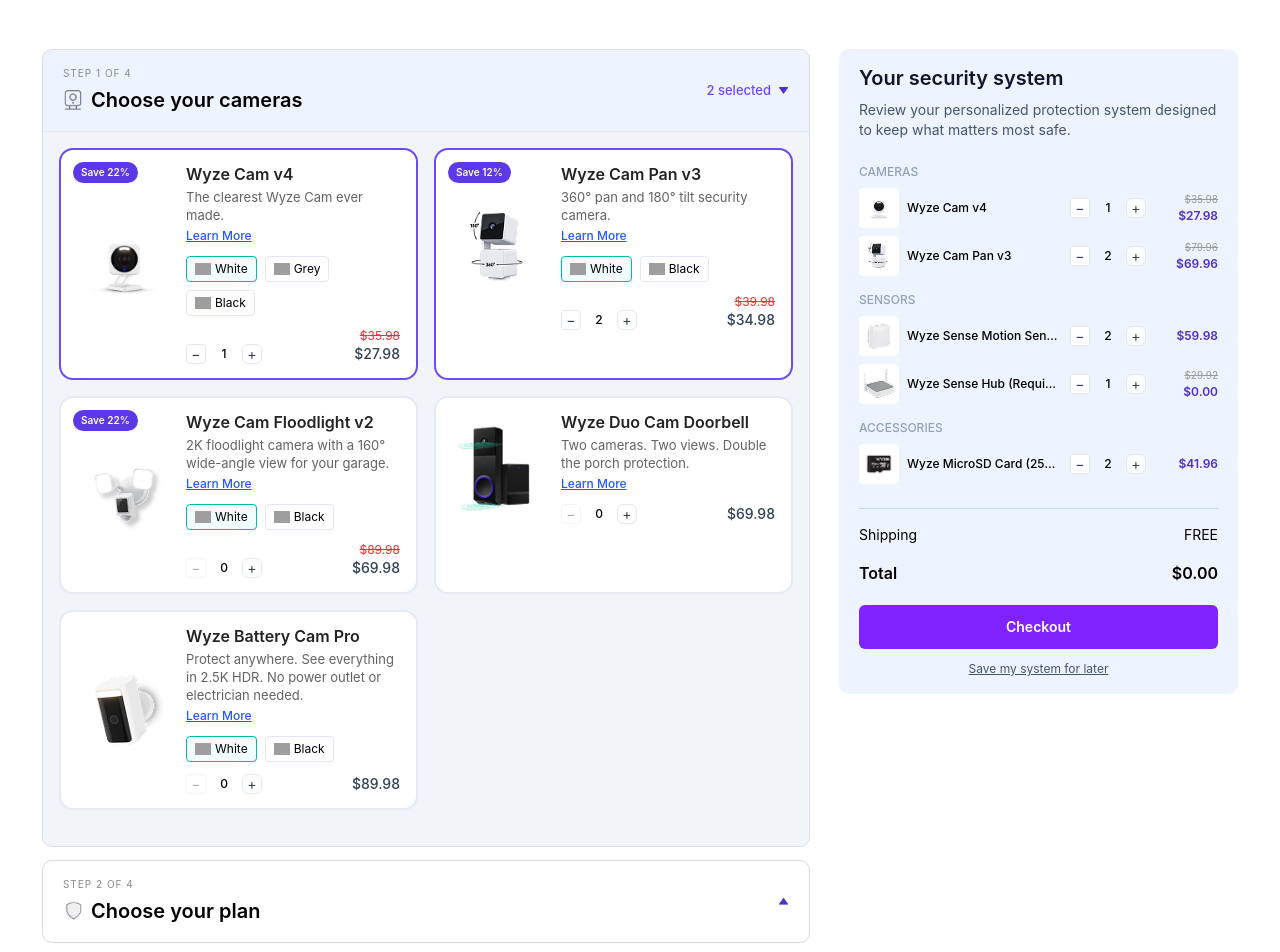
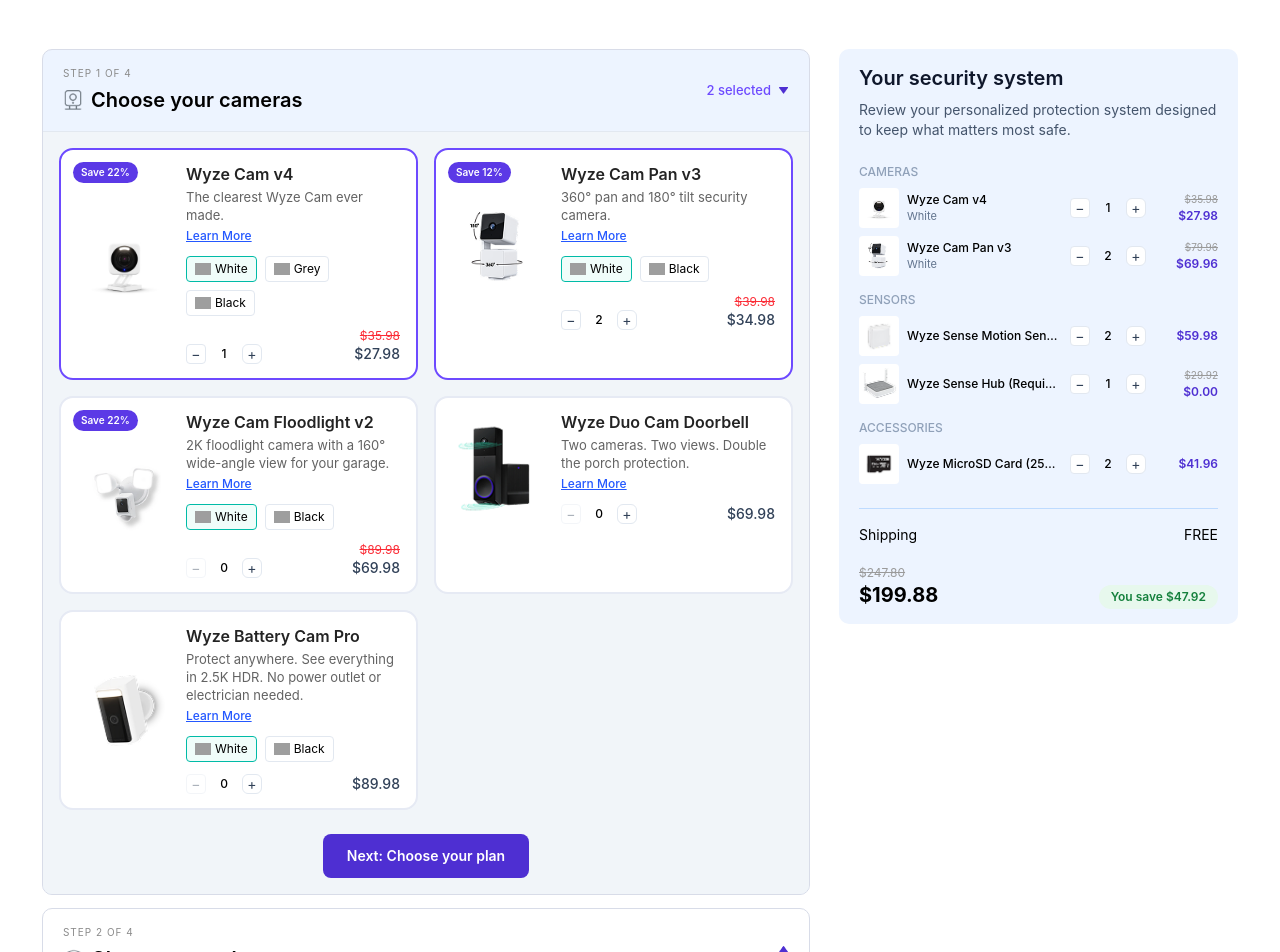
Before and after one commit to amara-wd/bundle-builder, a React (Vite) app: page / in a window 1280 px wide. Shown: the top 952 px of the page. Built offline with nearby package versions, Linux system fonts and the light colour scheme; grey boxes are pictures that could not be loaded.

Commit message:
local storage implemented

```diff
--- a/src/components/bundle/BundleBuilder.tsx
+++ b/src/components/bundle/BundleBuilder.tsx
@@ -1,4 +1,4 @@
-import { useState } from "react";
+import { useEffect, useState } from "react";
 import CameraIcon from "../../assets/icons/camera.png";
 import PlanIcon from "../../assets/icons/plan.png";
 import SensorsIcon from "../../assets/icons/sensors.png";
@@ -26,14 +26,31 @@
 
 const BundleBuilder = () => {
 const [selections, setSelections] =
-    useState<BundleSelections>(initialSelections);
+  useState<BundleSelections>(() => {
+    const saved = localStorage.getItem("bundleSelections");
+
+    return saved
+      ? JSON.parse(saved)
+      : initialSelections;
+  });
 
 const [activeVariants, setActiveVariants] =
-    useState<ActiveVariants>(initialActiveVariants);
+  useState<ActiveVariants>(() => {
+    const saved = localStorage.getItem("bundleVariants");
 
-  const [activeStep, setActiveStep] = useState("cameras");
+    return saved
+      ? JSON.parse(saved)
+      : initialActiveVariants;
+  });
+
+const [activeStep, setActiveStep] = useState<BundleStep["id"]>("cameras");
 const [selectedPlanId, setSelectedPlanId] =
-  useState<string | null>(null);
+  useState<string | null>(() => {
+    return (
+      localStorage.getItem("bundlePlan") ??
+      "cam-unlimited"
+    );
+  });
   const steps = productsData.steps as BundleStep[];
 
 const stepIcons = {
@@ -84,7 +101,35 @@
 
     return productSelections.default ?? 0;
   };
+const hardwareTotal = steps.reduce((total, step) => {
+  if (step.id === "plan") return total;
 
+  return (
+    total +
+    step.products.reduce((stepTotal, product) => {
+      const quantity = getProductQuantity(product);
+
+      return stepTotal + quantity * product.price;
+    }, 0)
+  );
+}, 0);
+
+const compareTotal = steps.reduce((total, step) => {
+  if (step.id === "plan") return total;
+
+  return (
+    total +
+    step.products.reduce((stepTotal, product) => {
+      const quantity = getProductQuantity(product);
+
+      const comparePrice =
+        product.compareAtPrice ?? product.price;
+
+      return stepTotal + quantity * comparePrice;
+    }, 0)
+  );
+}, 0);
+const savings = compareTotal - hardwareTotal;
   const reviewSteps = [
   ...steps.filter(step => step.id !== "plan"),
   ...steps.filter(step => step.id === "plan"),
@@ -96,6 +141,50 @@
 const selectedPlan = planStep?.plans.find(
   (plan) => plan.id === selectedPlanId
 );
+const monthlyPlanPrice =
+  selectedPlan?.monthlyPrice ?? 0;
+  const stepOrder: BundleStep["id"][] = [
+  "cameras",
+  "plan",
+  "sensors",
+  "protection",
+];
+const goToNextStep = () => {
+  const currentIndex = stepOrder.indexOf(activeStep);
+
+  if (currentIndex < stepOrder.length - 1) {
+    setActiveStep(stepOrder[currentIndex + 1]);
+  }
+};
+const currentIndex = stepOrder.indexOf(activeStep);
+useEffect(() => {
+  localStorage.setItem(
+    "bundleSelections",
+    JSON.stringify(selections)
+  );
+
+  localStorage.setItem(
+    "bundleVariants",
+    JSON.stringify(activeVariants)
+  );
+
+  localStorage.setItem(
+    "bundlePlan",
+    selectedPlanId ?? ""
+  );
+}, [
+  selections,
+  activeVariants,
+  selectedPlanId,
+]);
+const nextStep =
+  currentIndex < stepOrder.length - 1
+    ? steps.find(
+        (step) =>
+          step.id === stepOrder[currentIndex + 1]
+      )
+    : null;
+    const grandTotal = hardwareTotal + monthlyPlanPrice;
   return (
  <main className="min-h-screen bg-white">
   <div className="mx-auto flex w-full max-w-[1196px] flex-col gap-6 py-[49px] lg:flex-row lg:items-start lg:gap-[29px]">  {/* LEFT - BUILDER */}
@@ -130,11 +219,7 @@
                   {/* Step Header */}
                   <button
                     type="button"
-                    onClick={() =>
-                      setActiveStep(
-                        isOpen ? "" : step.id
-                      )
-                    }
+                    onClick={() => setActiveStep(step.id)}
                     className="flex w-full items-center justify-between px-5 py-4 text-left"
                   >
                   <div>
@@ -200,16 +285,16 @@
         onVariantChange={(variantId) =>
           updateActiveVariant(product.id, variantId)
         }
-        onQuantityChange={(quantity) => {
-          const variantId =
+       onQuantityChange={(newQuantity) => {
+  const currentVariantId =
     product.variants.length > 0
       ? activeVariants[product.id]
       : "default";
 
   updateQuantity(
     product.id,
-            variantId,
-            quantity
+    currentVariantId,
+    newQuantity
   );
 }}
       />
@@ -217,11 +302,25 @@
   </div>
 )}
     {/* Next Button */}
-    {step.stepNumber < 4 && (
-      <div className="mt-5 flex justify-center">
-        {/* button */}
+   <div className="mt-6 flex justify-center">
+  {step.stepNumber < 4 ? (
+    <button
+      type="button"
+      onClick={goToNextStep}
+      className="rounded-lg bg-[#4E2FD2] px-6 py-3 text-sm font-semibold text-white transition hover:bg-[#3e22b3]"
+    >
+      Next: {nextStep?.title}
+    </button>
+  ) : (
+    <button
+      type="button"
+      onClick={() => alert("Configuration ready for checkout!")}
+      className="rounded-lg bg-[#4E2FD2] px-6 py-3 text-sm font-semibold text-white transition hover:bg-[#3e22b3]"
+    >
+      Checkout
+    </button>
+  )}
 </div>
-    )}
   </div>
 )}
                 </div>
@@ -280,12 +379,42 @@
 }
 const productStep = step as ProductStep;
 
-const selectedProducts = productStep.products.filter(
-  (product) => getProductQuantity(product) > 0
-);
+const reviewItems = productStep.products.flatMap((product) => {
+  // Products with variants
+  if (product.variants.length > 0) {
+    return product.variants
+      .map((variant) => {
+        const quantity =
+          selections[product.id]?.[variant.id] ?? 0;
+
+        return {
+          product,
+          variant,
+          quantity,
+          variantId: variant.id,
+        };
+      })
+      .filter((item) => item.quantity > 0);
+  }
+
+  // Products without variants
+  const quantity =
+    selections[product.id]?.default ?? 0;
+
+  return quantity > 0
+    ? [
+        {
+          product,
+          variant: null,
+          quantity,
+          variantId: "default",
+        },
+      ]
+    : [];
+});
 
 
-  if (selectedProducts.length === 0) {
+ if (reviewItems.length === 0){
     return null;
   }
 
@@ -296,9 +425,12 @@
     </h3>
 
     <div className="space-y-2">
-      {selectedProducts.map((product) => (
+      {reviewItems.map((item) => {
+  const { product, variant, quantity, variantId } = item;
+
+  return (
         <div
-          key={product.id}
+          key={`${product.id}-${variantId}`}
           className="grid grid-cols-[1fr_auto_60px] items-center gap-3"
         >
           <div className="flex min-w-0 items-center gap-2">
@@ -308,39 +440,38 @@
               className="h-10 w-10 rounded bg-white object-contain"
             />
 
-            <span className="truncate text-xs font-medium">
+           <div className="min-w-0">
+  <p className="truncate text-xs font-medium">
     {product.name}
-            </span>
+  </p>
+
+  {variant && (
+    <p className="text-[11px] text-slate-500">
+      {variant.name}
+    </p>
+  )}
+</div>
           </div>
 
           <div className="flex justify-center">
             <QuantityStepper
               size="sm"
-              quantity={getProductQuantity(product)}
-              onDecrease={() => {
-                const variantId =
-                  product.variants.length > 0
-                    ? activeVariants[product.id]
-                    : "default";
-
+              quantity={quantity}
+             onDecrease={() =>
   updateQuantity(
     product.id,
     variantId,
-                  getProductQuantity(product) - 1
-                );
-              }}
-              onIncrease={() => {
-                const variantId =
-                  product.variants.length > 0
-                    ? activeVariants[product.id]
-                    : "default";
+    quantity - 1
+  )
+}
 
+onIncrease={() =>
   updateQuantity(
     product.id,
     variantId,
-                  getProductQuantity(product) + 1
-                );
-              }}
+    quantity + 1
+  )
+}
             />
           </div>
 
@@ -350,7 +481,7 @@
                 $
                 {(
                   product.compareAtPrice *
-                  getProductQuantity(product)
+                  quantity
                 ).toFixed(2)}
               </p>
             )}
@@ -359,12 +490,12 @@
               $
               {(
                 product.price *
-                getProductQuantity(product)
+                quantity
               ).toFixed(2)}
             </p>
           </div>
         </div>
-      ))}
+      )})}
     </div>
   </div>
 );
@@ -372,29 +503,44 @@
           </div>
 
        <div className="mt-6 border-t border-blue-200 pt-4">
+
   <div className="flex justify-between text-sm">
     <span>Shipping</span>
     <span>FREE</span>
   </div>
 
-            <div className="mt-4 flex justify-between font-semibold">
-              <span>Total</span>
-              <span>$0.00</span>
+  {selectedPlan && (
+    <div className="mt-3 flex justify-between text-sm">
+      <span>Plan</span>
+
+      <span className="font-medium text-[#4E2FD2]">
+        ${monthlyPlanPrice.toFixed(2)}/mo
+      </span>
+    </div>
+  )}
+
+  <div className="mt-5 flex justify-between items-end">
+
+    <div>
+      {compareTotal > hardwareTotal && (
+        <p className="text-xs text-[#9A9A9A] line-through">
+          ${compareTotal.toFixed(2)}
+        </p>
+      )}
+
+      <p className="text-xl font-bold">
+  ${grandTotal.toFixed(2)}
+</p>
     </div>
 
-            <button
-              type="button"
-              className="mt-5 w-full rounded-md bg-violet-600 py-3 text-sm font-semibold text-white hover:bg-violet-700"
-            >
-              Checkout
-            </button>
+    {savings > 0 && (
+      <span className="rounded-full bg-[#E7F8ED] px-3 py-1 text-xs font-semibold text-[#15803D]">
+        You save ${savings.toFixed(2)}
+      </span>
+    )}
 
-            <button
-              type="button"
-              className="mt-3 w-full text-xs text-slate-600 underline"
-            >
-              Save my system for later
-            </button>
+  </div>
+
 </div>
         </aside>
       </div>
```
Lines whose indentation alone changed are shown as unchanged.
